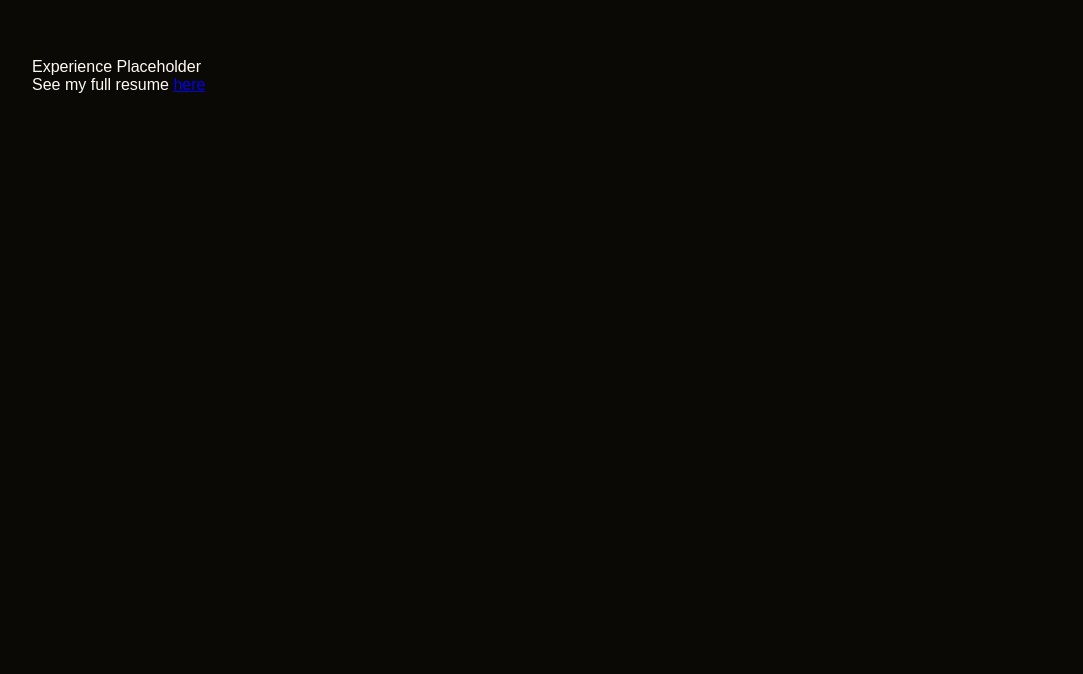
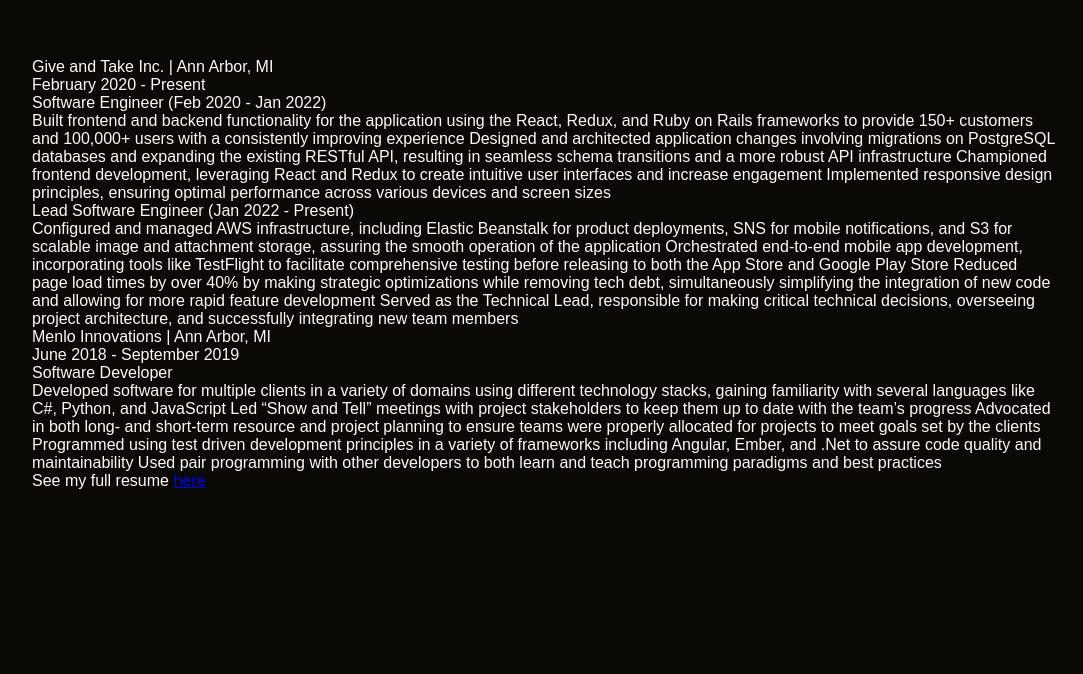
Before and after one commit to mccormickgriffin/griffin-mccormick-portfolio, a React (Create React App) app: page / in a window 1280 px wide. Shown: the part 806-1480 px from the top of the page, without its empty margins (96-1179 px from the left). Built offline with nearby package versions, Linux system fonts and the light colour scheme.

Commit message:
added resume experience content

```diff
--- a/src/components/Experience.jsx
+++ b/src/components/Experience.jsx
@@ -4,7 +4,58 @@ import { SECTION_IDS } from "lib/consts";
 function Experience() {
   return (
     <section id={SECTION_IDS.EXPERIENCE}>
-      Experience Placeholder
+      <div>
+        <div>Give and Take Inc. | Ann Arbor, MI</div>
+        <div>February 2020 - Present</div>
+        <div>Software Engineer (Feb 2020 - Jan 2022)</div>
+        <div>
+          Built frontend and backend functionality for the application using the
+          React, Redux, and Ruby on Rails frameworks to provide 150+ customers
+          and 100,000+ users with a consistently improving experience Designed
+          and architected application changes involving migrations on PostgreSQL
+          databases and expanding the existing RESTful API, resulting in
+          seamless schema transitions and a more robust API infrastructure
+          Championed frontend development, leveraging React and Redux to create
+          intuitive user interfaces and increase engagement Implemented
+          responsive design principles, ensuring optimal performance across
+          various devices and screen sizes
+        </div>
+        <div>Lead Software Engineer (Jan 2022 - Present)</div>
+        <div>
+          Configured and managed AWS infrastructure, including Elastic Beanstalk
+          for product deployments, SNS for mobile notifications, and S3 for
+          scalable image and attachment storage, assuring the smooth operation
+          of the application Orchestrated end-to-end mobile app development,
+          incorporating tools like TestFlight to facilitate comprehensive
+          testing before releasing to both the App Store and Google Play Store
+          Reduced page load times by over 40% by making strategic optimizations
+          while removing tech debt, simultaneously simplifying the integration
+          of new code and allowing for more rapid feature development Served as
+          the Technical Lead, responsible for making critical technical
+          decisions, overseeing project architecture, and successfully
+          integrating new team members
+        </div>
+      </div>
+
+      <div>
+        <div>Menlo Innovations | Ann Arbor, MI</div>
+        <div>June 2018 - September 2019</div>
+        <div>Software Developer</div>
+        <div>
+          Developed software for multiple clients in a variety of domains using
+          different technology stacks, gaining familiarity with several
+          languages like C#, Python, and JavaScript Led “Show and Tell” meetings
+          with project stakeholders to keep them up to date with the team’s
+          progress Advocated in both long- and short-term resource and project
+          planning to ensure teams were properly allocated for projects to meet
+          goals set by the clients Programmed using test driven development
+          principles in a variety of frameworks including Angular, Ember, and
+          .Net to assure code quality and maintainability Used pair programming
+          with other developers to both learn and teach programming paradigms
+          and best practices
+        </div>
+      </div>
+
       <div>
         See my full resume&nbsp;
         <a
```
